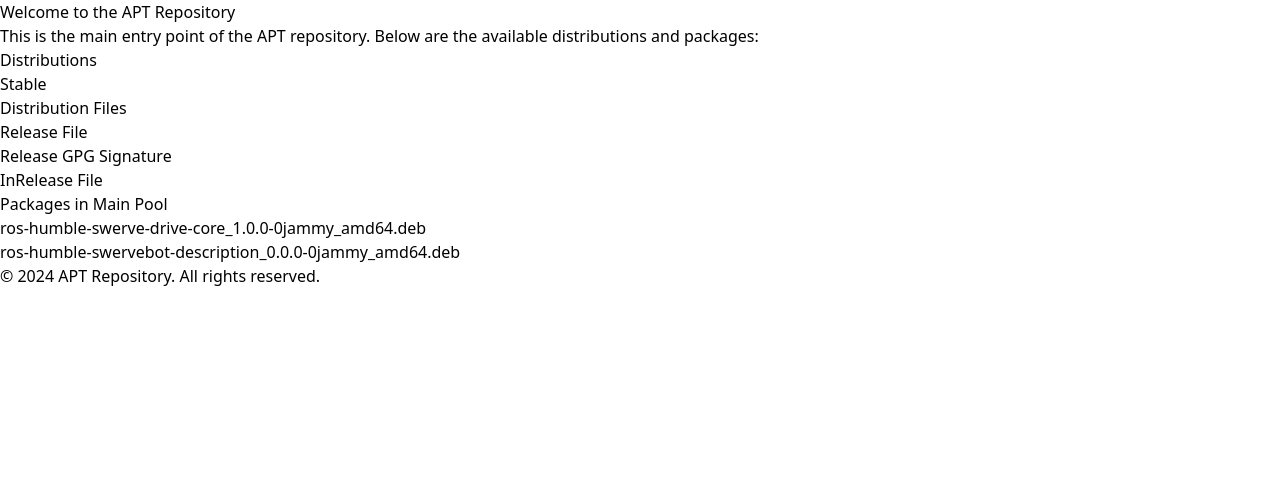
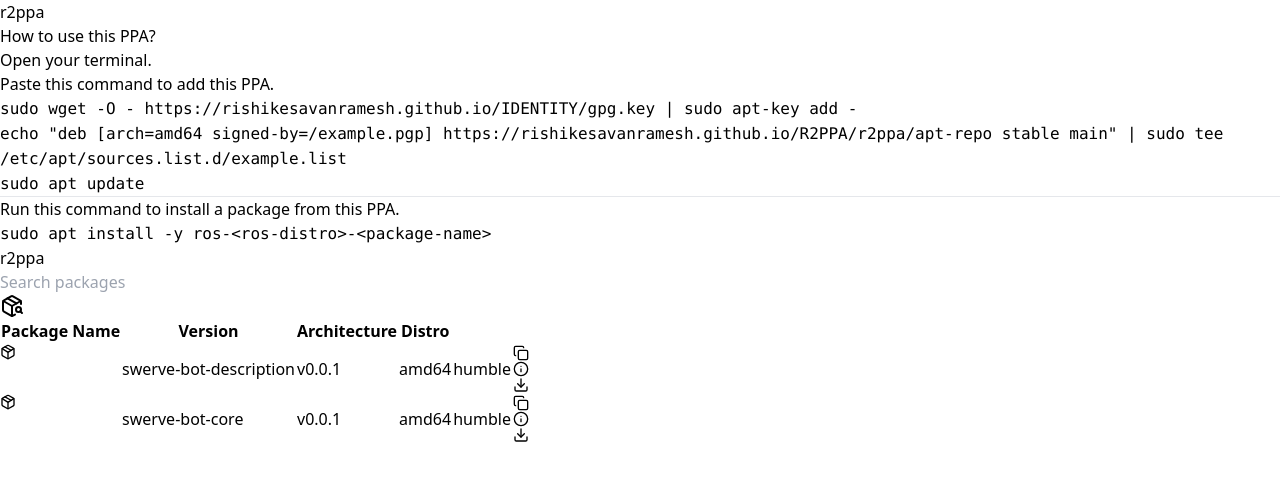
Before and after one commit to RishikesavanRamesh/R2PPA, a React (Vite) app in the folder r2ppa-site/: page / in a window 1280 px wide. Shown: the top 480 px of the page. Built offline with nearby package versions, Linux system fonts and the light colour scheme.

Commit message:
Update site

```diff
--- a/r2ppa-site/package.json
+++ b/r2ppa-site/package.json
@@ -10,6 +10,8 @@
     "preview": "vite preview"
   },
   "dependencies": {
+    "@tanstack/react-table": "^8.20.5",
+    "lucide-react": "^0.446.0",
     "react": "^18.3.1",
     "react-dom": "^18.3.1"
   },
--- a/r2ppa-site/src/App.tsx
+++ b/r2ppa-site/src/App.tsx
@@ -1,58 +1,44 @@
-import React from 'react';
+import React from "react";
+import { PackageSearch } from "lucide-react";
+import Table from "./components/Table";
+import Instruction from "./components/Instruction";
 
 const App: React.FC = () => {
-    const distributions = [
-        { name: "Stable", link: "./../.././r2ppa/apt-repo/dists/stable/" }
-    ];
+  return (
+    <div className="select-none h-screen w-screen flex flex-col justify-center items-center overflow-scroll scrollbar-hidden">
+      <div className="w-[80vw] h-full flex flex-col">
 
-    const distributionFiles = [
-        { name: "Release File", link: "./../.././r2ppa/apt-repo/dists/stable/Release" },
-        { name: "Release GPG Signature", link: "./../.././r2ppa/apt-repo/dists/stable/Release.gpg" },
-        { name: "InRelease File", link: "./../.././r2ppa/apt-repo/dists/stable/InRelease" }
-    ];
+        <div className="text-[45px] h-[65px] uppercase mb-0">r2ppa</div>
 
-    const packages = [
-        { name: "ros-humble-swerve-drive-core_1.0.0-0jammy_amd64.deb", link: "./../.././r2ppa/apt-repo/pool/main/binary-amd64/ros-humble-swerve-drive-core_1.0.0-0jammy_amd64.deb" },
-        { name: "ros-humble-swervebot-description_0.0.0-0jammy_amd64.deb", link: "./../.././r2ppa/apt-repo/pool/main/binary-amd64/ros-humble-swervebot-description_0.0.0-0jammy_amd64.deb" }
-    ];
 
-    return (
-        <div className="p-6 bg-gray-50 rounded-lg shadow-md">
-            <h1 className="text-2xl font-bold text-gray-800">Welcome to the APT Repository</h1>
-            <p className="text-gray-700">This is the main entry point of the APT repository. Below are the available distributions and packages:</p>
+        <div className="flex flex-col gap-y-3 h-full mb-3 scrollbar-hidden">
+          <Instruction />
 
-            <h2 className="mt-4 text-xl font-semibold text-gray-800">Distributions</h2>
-            <ul className="list-disc list-inside">
-                {distributions.map((dist, index) => (
-                    <li key={index}>
-                        <a href={dist.link} className="text-blue-600 hover:underline">{dist.name}</a>
-                    </li>
-                ))}
-            </ul>
+          <div className="sticky top-0 z-10 flex flex-col flex-grow bg-[#bababb]/40 rounded-[20px] pb-4 max-h-[100vh]">
+            <div className=" z-10 flex flex-row items-center justify-end p-2">
+              <div className="mr-2 flex items-center gap-x-2">
+              <div className="text-3xl uppercase ">r2ppa</div>
+                <input
+                  type="text"
+                  placeholder="Search packages"
+                  className="px-3 py-1 border border-gray-300 rounded-md focus:outline-none focus:ring-2 focus:ring-gray-300"
+                />
+                <div>
+                  <PackageSearch />
+                </div>
+              </div>
+            </div>
 
-            <h2 className="mt-4 text-xl font-semibold text-gray-800">Distribution Files</h2>
-            <ul className="list-disc list-inside">
-                {distributionFiles.map((file, index) => (
-                    <li key={index}>
-                        <a href={file.link} className="text-blue-600 hover:underline">{file.name}</a>
-                    </li>
-                ))}
-            </ul>
+            <div className="flex-grow overflow-y-scroll scrollbar-hidden">
 
-            <h2 className="mt-4 text-xl font-semibold text-gray-800">Packages in Main Pool</h2>
-            <ul className="list-disc list-inside">
-                {packages.map((pkg, index) => (
-                    <li key={index}>
-                        <a href={pkg.link} className="text-blue-600 hover:underline">{pkg.name}</a>
-                    </li>
-                ))}
-            </ul>
+              <Table />
 
-            <div className="mt-6 text-gray-500 text-sm">
-                <p>&copy; 2024 APT Repository. All rights reserved.</p>
             </div>
+          </div>
         </div>
-    );
+      </div>
+    </div>
+  );
 };
 
 export default App;
--- /dev/null
+++ b/r2ppa-site/src/components/Instruction.tsx
@@ -0,0 +1,52 @@
+
+const Instruction = () => {
+  return (
+    <div className="bg-[#bababb]/40 w-full rounded-[20px] p-4">
+    {" "}
+    {/* Added padding for better spacing */}
+    <div className="flex flex-col">
+      {" "}
+      {/* Changed to flex-col for better stacking */}
+      <div className="flex flex-row items-start">
+        <div className="flex-1">
+          {" "}
+          {/* Allows the text to grow and take remaining space */}
+          <div className="text-2xl underline">How to use this PPA?</div>
+          Open your terminal. <br />
+          Paste this command to add this PPA. <br />
+        </div>
+        <div className="bg-[#bababb]/40 rounded-[10px] w-[60%] md:w-[800px] ml-2 overflow-x-auto scrollbar-hidden p-2 ">
+          <code className="block whitespace-nowrap select-text">
+            sudo wget -O -
+            https://rishikesavanramesh.github.io/IDENTITY/gpg.key | sudo
+            apt-key add - <br />
+            echo "deb [arch=amd64 signed-by=/example.pgp]
+            https://rishikesavanramesh.github.io/R2PPA/r2ppa/apt-repo
+            stable main" | sudo tee /etc/apt/sources.list.d/example.list
+            <br />
+            sudo apt update
+          </code>
+        </div>
+      </div>
+      <hr className="my-4 border-t border-gray-400" />
+      {/* Horizontal line with margin and border color */}
+      <div className="flex flex-row items-center">
+        <div className="flex-1">
+          Run this command to install a package from this PPA.
+        </div>
+        <div className=" select-text bg-[#bababb]/40 rounded-[10px] w-[60%] md:w-[800px] ml-2 p-2">
+          {" "}
+          {/* 70% width with a max width */}
+          <code>
+            sudo apt install -y ros-
+            <span className="text-red-400">&lt;ros-distro&gt;</span>-
+            <span className="text-blue-800">&lt;package-name&gt;</span>
+          </code>
+        </div>
+      </div>
+    </div>
+  </div>
+  )
+}
+
+export default Instruction
--- /dev/null
+++ b/r2ppa-site/src/components/Table.tsx
@@ -0,0 +1,52 @@
+import TableRowItem from "./TableRowItem"; // Adjust the import path as necessary
+
+const Table = () => {
+  const packages = [
+    {
+      packageName: "swerve-bot-description",
+      version: "v0.0.1",
+      distro: "humble",
+      infoLink: "https://github.com/rishikesavanramesh/SWERVE-DRIVE",
+      architecture: "amd64",
+      downloadLink: "./../.././r2ppa/apt-repo/pool/main/binary-amd64/ros-humble-swervebot-description_0.0.0-0jammy_amd64.deb",
+    },
+    {
+      packageName: "swerve-bot-core",
+      version: "v0.0.1",
+      distro: "humble",
+      infoLink: "https://github.com/rishikesavanramesh/SWERVE-DRIVE",
+      architecture: "amd64",
+      downloadLink: "./../.././r2ppa/apt-repo/pool/main/binary-amd64/ros-humble-swerve-drive-core_1.0.0-0jammy_amd64.deb",
+    },
+    // Add more package objects as needed
+  ];
+
+  return (
+    <div className="flex flex-col h-full">
+      <thead className="absolute sticky top-0 bg-gray-600">
+        <tr className="flex flex-row bg-gray-300">
+          <th className="flex-1 px-2">Package Name</th>
+          <th className="flex-1 px-2">Version</th>
+          <th className="flex-1 px-2">Architecture</th>
+          <th className="flex-1 px-2">Distro</th>
+          <th className="flex-1 px-2"></th>
+        </tr>
+      </thead>
+      <tbody className="flex-grow overflow-y-scroll scroll-smooth scrollbar-hidden">
+        {packages.map((pkg, index) => (
+          <TableRowItem
+            key={index}
+            packageName={pkg.packageName}
+            version={pkg.version}
+            distro={pkg.distro}
+            architecture={pkg.architecture}
+            infoLink={pkg.infoLink}
+            downloadLink={pkg.downloadLink}
+          />
+        ))}
+      </tbody>
+    </div>
+  );
+};
+
+export default Table;
--- /dev/null
+++ b/r2ppa-site/src/components/TableRowItem.tsx
@@ -0,0 +1,69 @@
+import React from "react";
+import { Info, Download } from 'lucide-react';
+import { Package } from 'lucide-react';
+import { Copy } from 'lucide-react';
+// Define the type for the props
+interface TableRowItemProps {
+  packageName: string;
+  version: string;
+  distro: string;
+  architecture: string; // New prop for architecture
+  infoLink: string;
+  downloadLink: string;
+}
+
+const TableRowItem: React.FC<TableRowItemProps> = ({
+  packageName,
+  version,
+  distro,
+  architecture, // New prop
+  infoLink,
+  downloadLink,
+}) => {
+  return (
+    <tr className="tablerow flex flex-row bg-[#ebffed] mb-1 items-center">
+      <div className="px-2 mt-1"><Package size={16}/></div>
+      <td className="flex-5 ">
+
+        {packageName}
+        </td>
+
+      <td className="flex-1 flex justify-center">
+        <span className="text-xs  bg-green-200 h-[100%] p-1 ">
+          {version}
+        </span>
+      </td>
+
+      <td className="flex-1 flex justify-center">
+        <span className="text-xs bg-greden-300 border border-green-700 px-2 ">
+          {architecture}
+        </span>
+      </td>
+
+     <td className="flex-1 flex justify-center">
+        <span className="text-xs bg-[#f9e5d1] border border-[#888077] px-2 rounded-[10px]">
+          {distro}
+        </span>
+      </td>
+      <td className="flex flex-row space-x-2">
+      <div className="flex-1 flex w-[20%] justify-center bg-gray-100 p-1">
+          <a href={downloadLink}>
+            <Copy size={16} />
+          </a>
+        </div>
+        <div className="flex-1 flex justify-center bg-yellow-200 p-1">
+          <a href={infoLink}>
+            <Info size={16} />
+          </a>
+        </div>
+        <div className="flex-1 flex justify-center bg-green-300 p-1">
+          <a href={downloadLink}>
+            <Download size={16} />
+          </a>
+        </div>
+      </td>
+    </tr>
+  );
+};
+
+export default TableRowItem;
--- a/r2ppa-site/src/index.css
+++ b/r2ppa-site/src/index.css
@@ -1,3 +1,12 @@
 @tailwind base;
 @tailwind components;
 @tailwind utilities;
+
+  .scrollbar-hidden::-webkit-scrollbar {
+    display: none; /* Hide scrollbar for Chrome, Safari, and Opera */
+  }
+
+  .scrollbar-hidden {
+    -ms-overflow-style: none;  /* Hide scrollbar for Internet Explorer and Edge */
+    scrollbar-width: none;  /* Hide scrollbar for Firefox */
+  }
```
Also changed, not shown: r2ppa-site/src/components/Footer.tsx (added, +8 -0 lines), 7 other files (tests, documents, lock files or other folders).
